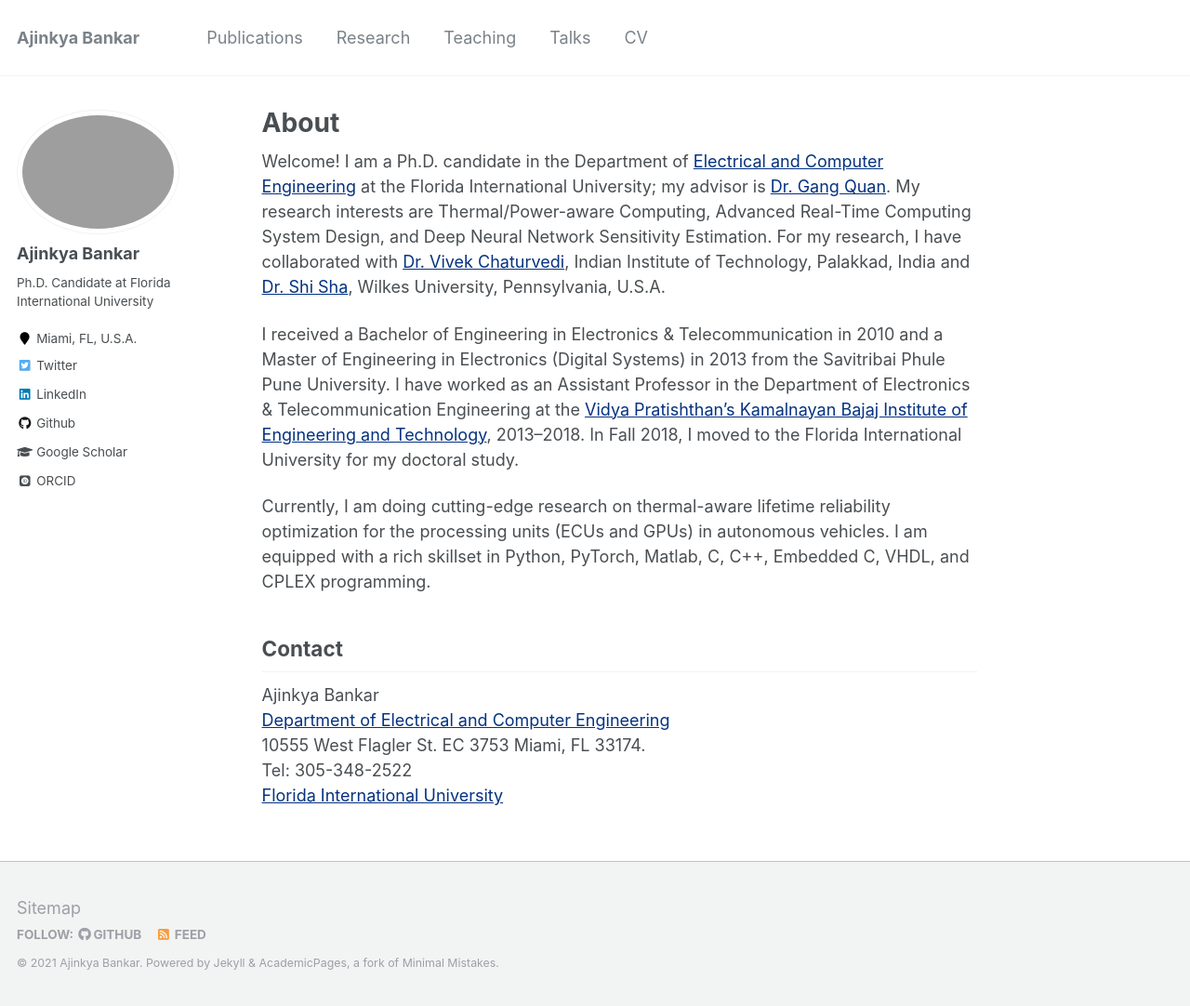
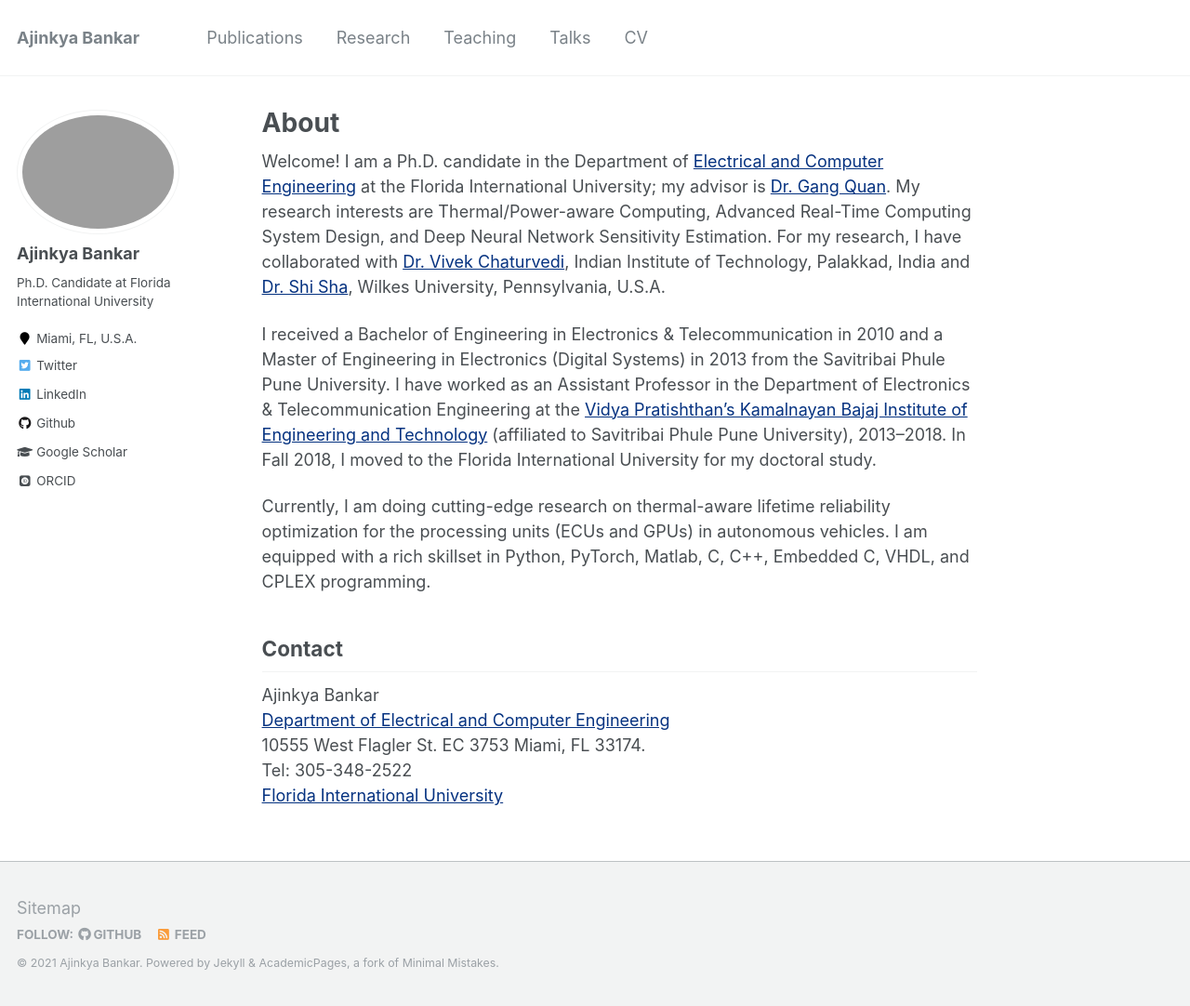
Before and after one commit to AjinkyaBankar/AjinkyaBankar.github.io, a Jekyll site: the page built from _pages/about.md, in a window 1280 px wide and 1082 px high. Shown: the whole window at 93% size. Built offline with Jekyll 4.4.1, drawn with Linux system fonts in a browser that asks for light colours; some web fonts are replaced.

Commit message:
change in about

```diff
--- a/_pages/about.md
+++ b/_pages/about.md
@@ -10,7 +10,7 @@ redirect_from:
 
 Welcome! I am a Ph.D. candidate in the Department of [Electrical and Computer Engineering](https://ece.fiu.edu/) at the Florida International University; my advisor is [Dr. Gang Quan](http://web.eng.fiu.edu/gaquan/). My research interests are Thermal/Power-aware Computing, Advanced Real-Time Computing System Design, and Deep Neural Network Sensitivity Estimation. For my research, I have collaborated with [Dr. Vivek Chaturvedi](https://iitpkd.ac.in/people/vivek), Indian Institute of Technology, Palakkad, India and [Dr. Shi Sha](https://scholar.google.com/citations?user=stCFoCgAAAAJ&hl=en), Wilkes University, Pennsylvania, U.S.A.
 
-I received a Bachelor of Engineering in Electronics & Telecommunication in 2010 and a Master of Engineering in Electronics (Digital Systems) in 2013 from the Savitribai Phule Pune University. I have worked as an Assistant Professor in the Department of Electronics & Telecommunication Engineering at the [Vidya Pratishthan's Kamalnayan Bajaj Institute of Engineering and Technology](https://www.vpkbiet.org/), 2013–2018. In Fall 2018, I moved to the Florida International University for my doctoral study.
+I received a Bachelor of Engineering in Electronics & Telecommunication in 2010 and a Master of Engineering in Electronics (Digital Systems) in 2013 from the Savitribai Phule Pune University. I have worked as an Assistant Professor in the Department of Electronics & Telecommunication Engineering at the [Vidya Pratishthan's Kamalnayan Bajaj Institute of Engineering and Technology](https://www.vpkbiet.org/) (affiliated to Savitribai Phule Pune University), 2013–2018. In Fall 2018, I moved to the Florida International University for my doctoral study.
 
 Currently, I am doing cutting-edge research on thermal-aware lifetime reliability optimization for the processing units (ECUs and GPUs) in autonomous vehicles. I am  equipped with a rich skillset in Python, PyTorch, Matlab, C, C++, Embedded C, VHDL, and CPLEX programming.
 
```
